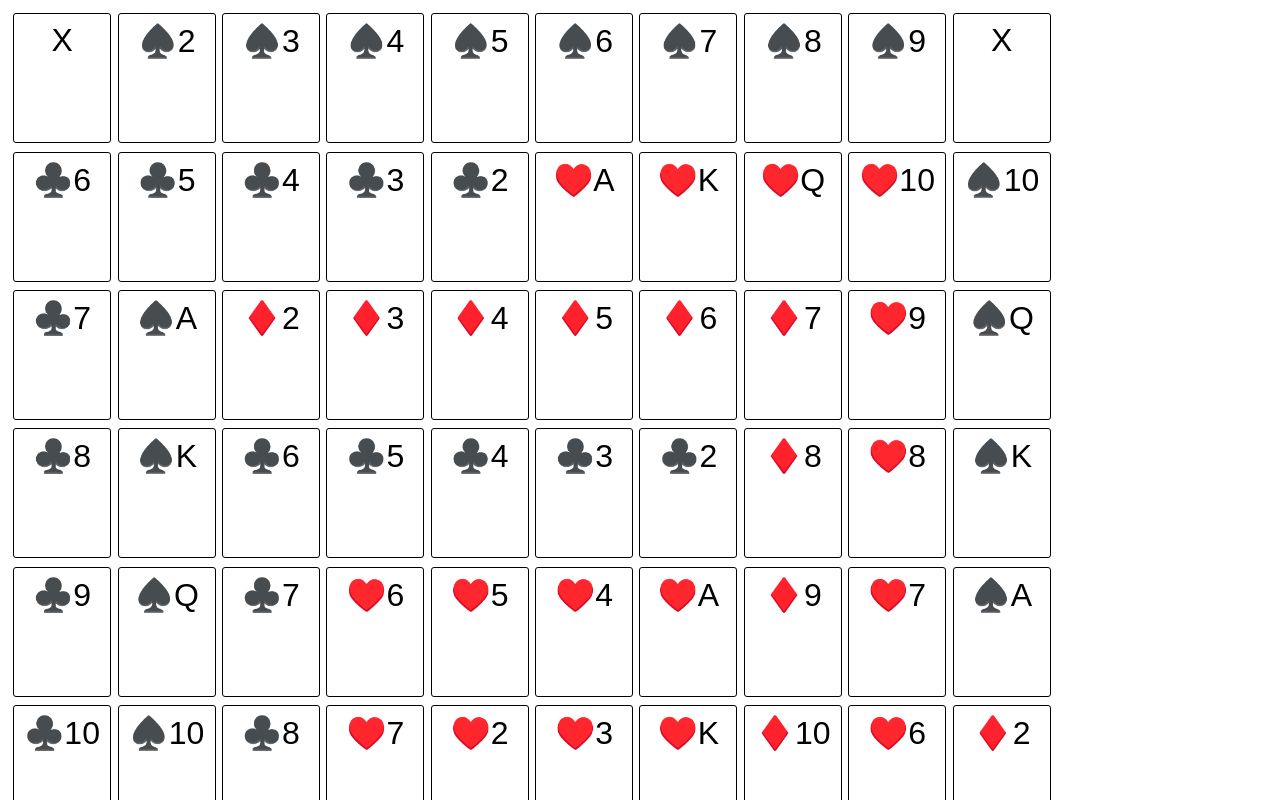
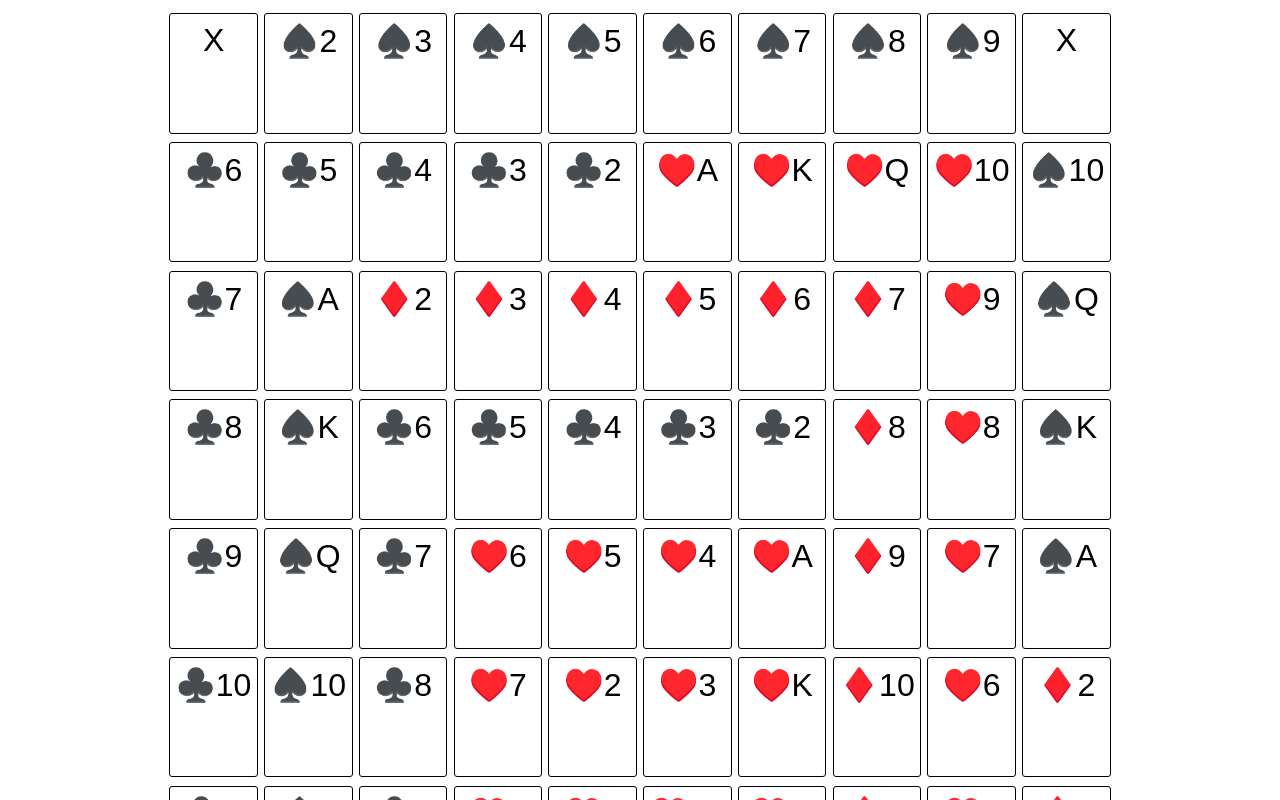
Before and after one commit to MaK-Sandbox/sequence-react, a React (Vite) app: page / in a window 1280 px wide. Shown: the top 800 px of the page. Built offline with nearby package versions, Linux system fonts and the light colour scheme.

Commit message:
Center the table with flexbox

```diff
--- a/src/App.css
+++ b/src/App.css
@@ -1,9 +1,15 @@
+.board {
+  display: flex;
+  flex-direction: column;
+  align-items: center;
+}
+
 .cell {
   border: 1px solid black;
   border-radius: 3px;
 
-  height: 3.5em;
-  width: 3em;
+  height: 3.2em;
+  width: 2.7em;
   margin: 0.1em;
   display: inline-flex;
   flex-direction: column;
```
